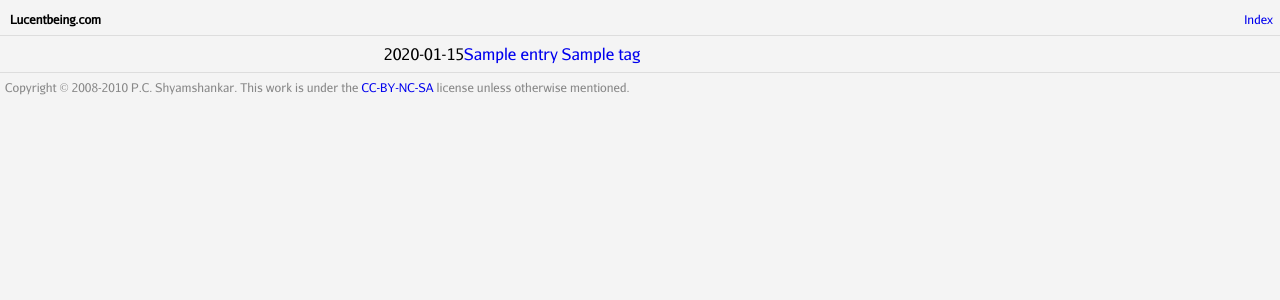
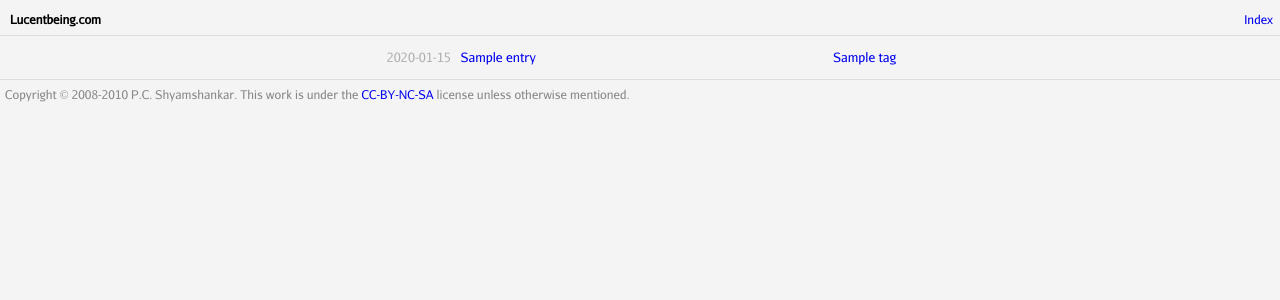
Before and after one commit to sykloid/lucentbeing.com, a Django app: template templates/djournal/entry_index.html in a window 1280 px wide. Shown: the top 300 px of the page. Run offline with Django 3.2, Linux system fonts and the light colour scheme; the template is opened without the code that fills it: most values are stand-ins (such as "Sample title", 1, 10 or a date in 2020).

Commit message:
Add styling for index pages.

```diff
--- a/static/assets/css/style.css
+++ b/static/assets/css/style.css
@@ -233,6 +233,46 @@ body > footer {
     width: 2em;
 }
 
+/* Index */
+
+#index {
+    font-size: 0.80em;
+    line-height: 1.5em;
+    width: 100%;
+}
+
+#index .date {
+    color: #AFAFAF;
+    padding-right: 10px;
+    text-align: right;
+    vertical-align: middle;
+    width: 15%;
+}
+
+#index .tags {
+    float: right;
+    padding-left: 10px;
+    text-align: right;
+}
+
+#index tr {
+    border-bottom: solid 1px #DDDDDD;
+}
+
+#index tr:last-child {
+    border: none;
+}
+
+#index td {
+    padding: 2px 0px;
+}
+
+#tag {
+    font-size: 0.75em;
+    padding: 5px;
+    text-align: center;
+}
+
 /* Image, figure, object and caption styling, with docutils class definitions. */
 
 img {
```
